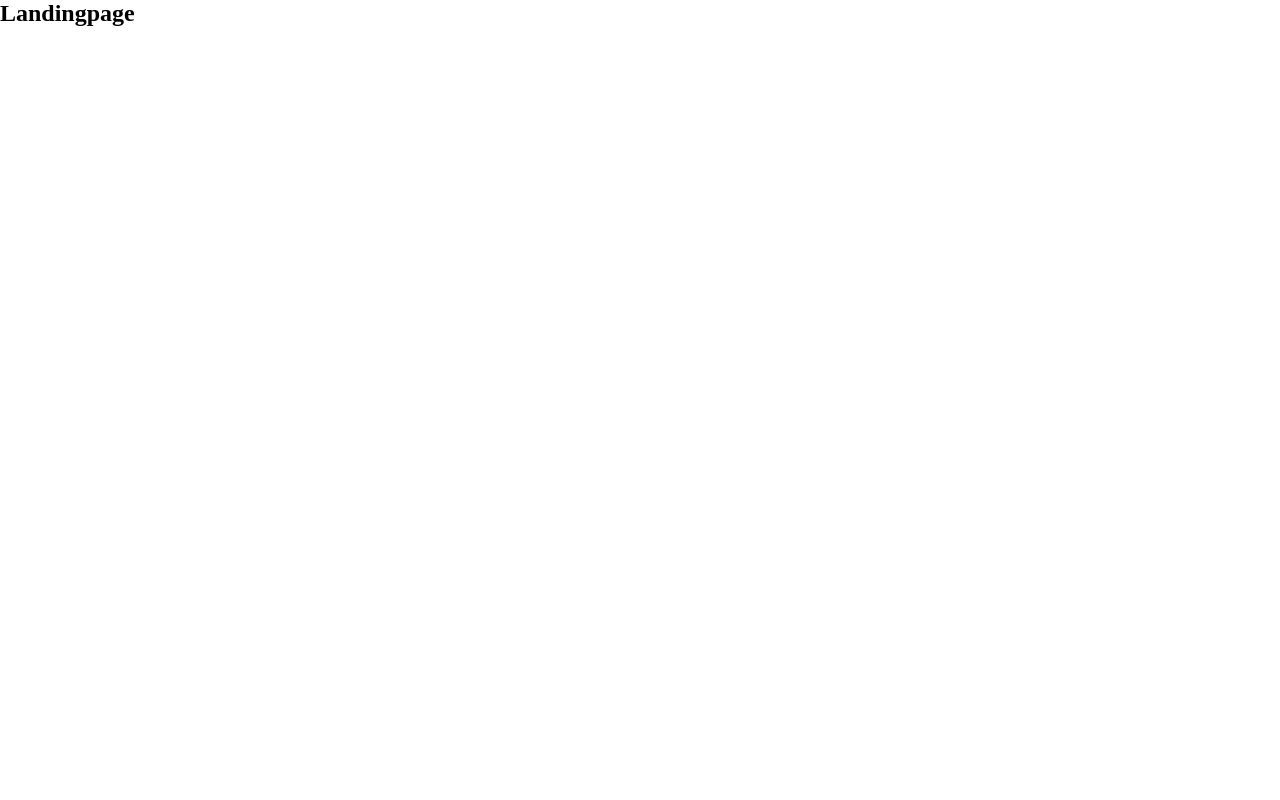
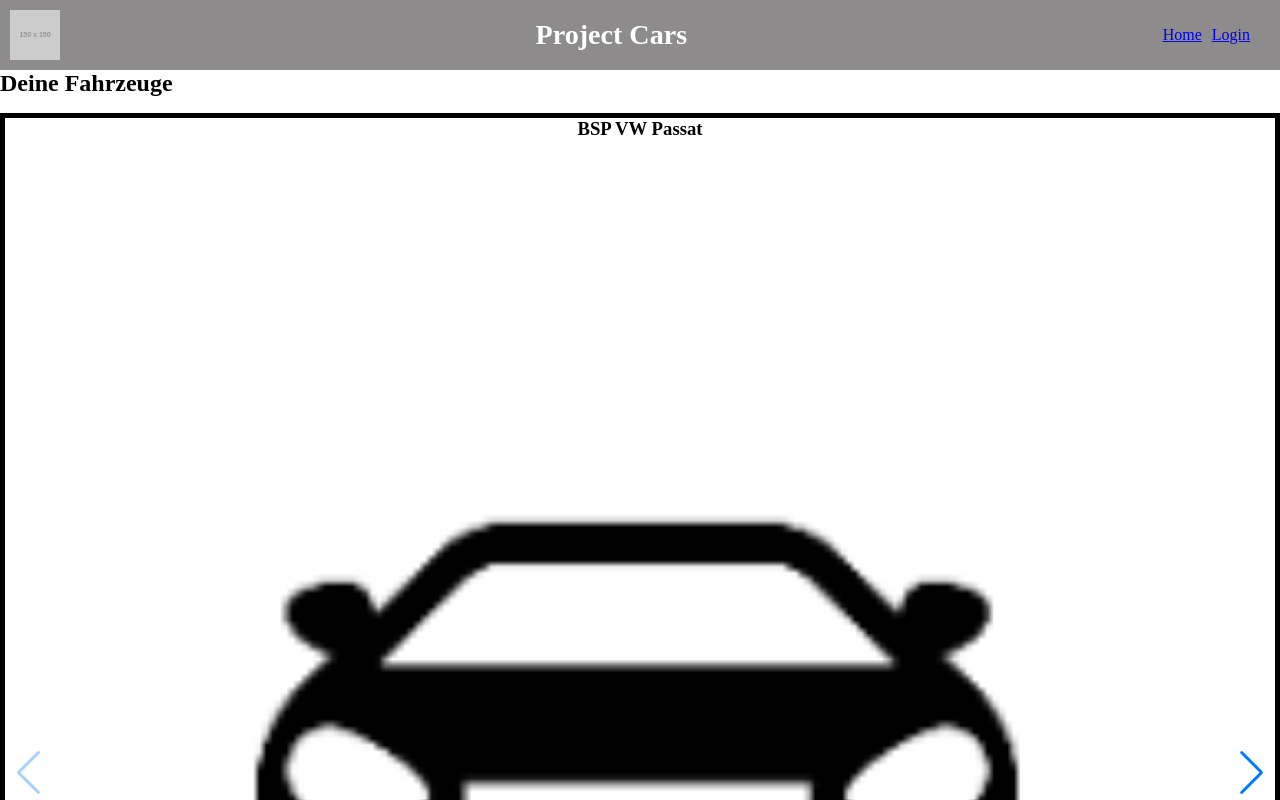
Before and after one commit to xSm1Le/projectcars, a React app: page / in a window 1280 px wide. Shown: the top 800 px of the page. Built offline with nearby package versions, Linux system fonts and the light colour scheme; the HTML template or start-up script is replaced by a standard one.

Commit message:
swiper erstellt

```diff
--- a/package.json
+++ b/package.json
@@ -14,6 +14,7 @@
     "react-dom": "^18.2.0",
     "react-router-dom": "^6.22.0",
     "rollup": "^4.12.0",
+    "swiper": "^11.0.6",
     "vite-plugin-pwa": "^0.19.0"
   },
   "devDependencies": {
--- /dev/null
+++ b/src/components/Pages/landingpage.css
@@ -0,0 +1,2 @@
+.yourCarsLP {
+}
--- a/src/components/Pages/landingpage.jsx
+++ b/src/components/Pages/landingpage.jsx
@@ -1,9 +1,22 @@
-
+import React from 'react';
+import { Navbar } from '../reusables/nav';
+import { SlideShow } from '../comps/swiper';
+import './landingpage.css';
 
 export const Landingpage = () => {
     return (
         <section>
-            <h1>Landingpage</h1>
+            <Navbar />
+
+            <div className='yourCarsLP'>
+                <h2>Deine Fahrzeuge</h2>
+                <SlideShow />
+            </div>
+            <div className='LPButtons'>
+                <button className='LPButton'>Fahrzeug verwalten</button>
+                <button className='LPButton'>Fahrzeug hinzufügen</button>
+                <button className='LPButton'>Termin verwalten</button>
+            </div>
         </section>
     )
 }
--- a/src/components/Pages/login.jsx
+++ b/src/components/Pages/login.jsx
@@ -13,7 +13,7 @@ export const Login = () => {
                     <input type="email" placeholder="e-Mail Adresse / Benutzername" />
                 </li>
                 <li>
-                    <input type="password" minlength="8" placeholder="Passwort" />
+                    <input type="password" minLength="8" placeholder="Passwort" />
                 </li>
             </ul>
             <div>
--- /dev/null
+++ b/src/components/comps/swiper.css
@@ -0,0 +1,22 @@
+.swiper {
+    width: 100%;
+    height: 100%;
+    border: 5px solid black;
+    margin: 1rem 0 2rem 0;
+}
+
+.swiper-slide {
+    background-position: center;
+    background-size: cover;
+    /* hintergrund weiß weil die h3 sonst überlappt */
+    background-color: white;
+}
+
+.swiper-slide img {
+    display: block;
+    width: 100%;
+}
+
+.slideDiv {
+    text-align: center;
+}
--- /dev/null
+++ b/src/components/comps/swiper.jsx
@@ -0,0 +1,52 @@
+import { Swiper, SwiperSlide } from 'swiper/react';
+
+import './swiper.css';
+import 'swiper/css';
+import 'swiper/css/effect-fade';
+import 'swiper/css/navigation';
+import 'swiper/css/pagination';
+
+import { EffectFade, Navigation, Pagination } from 'swiper/modules';
+
+export const SlideShow =  () => {
+    return (
+      <Swiper
+        spaceBetween={30}
+        effect={'fade'}
+        //navigationspfeile
+        navigation={true}
+        //navigierungspunkte
+        pagination={{
+            clickable: true
+        }}
+        modules={[EffectFade, Navigation, Pagination]}
+        className="mySwiper"
+      >
+        <SwiperSlide>
+            <div className='slideDiv'>
+                <h3>BSP VW Passat</h3>
+                <img src="../pwa-maskable-192x192.png" alt="auto" />
+            </div>
+        </SwiperSlide>
+        <SwiperSlide>
+            <div className='slideDiv'>
+                <h3>BSP Audi Q7</h3>
+                <img src="./pwa-maskable-192x192.png" alt="auto" />
+            </div>
+        </SwiperSlide>
+        <SwiperSlide>
+            <div className='slideDiv'>
+                <h3>BSP BMW E90</h3>
+                <img src="./pwa-maskable-192x192.png" alt="auto" />
+            </div>
+        </SwiperSlide>
+        <SwiperSlide>
+            <div className='slideDiv'>
+                <h3>BSP Skoda superb</h3>
+                <img src="./pwa-maskable-192x192.png" alt="auto" />
+            </div>
+        </SwiperSlide>
+        ...
+      </Swiper>
+    );
+  };
```
Also changed, not shown: 1 other file (tests, documents, lock files or other folders).
